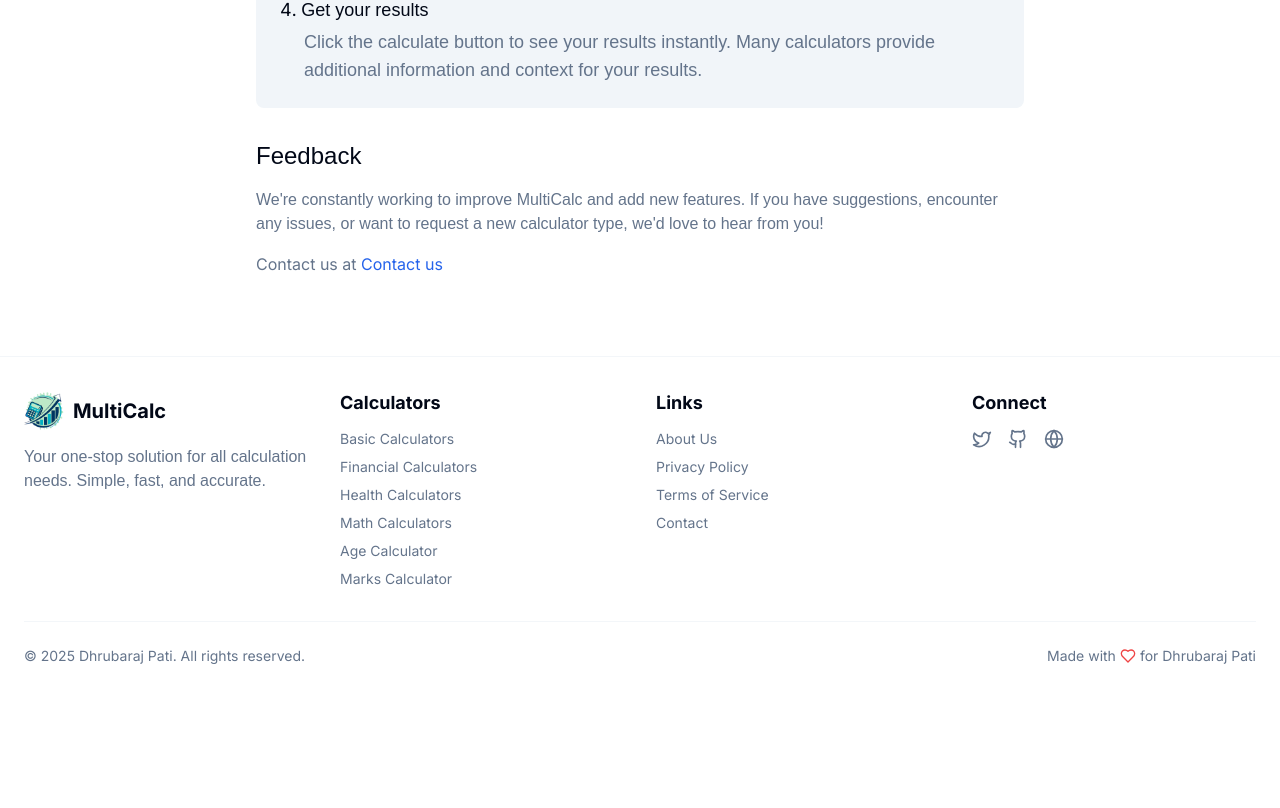
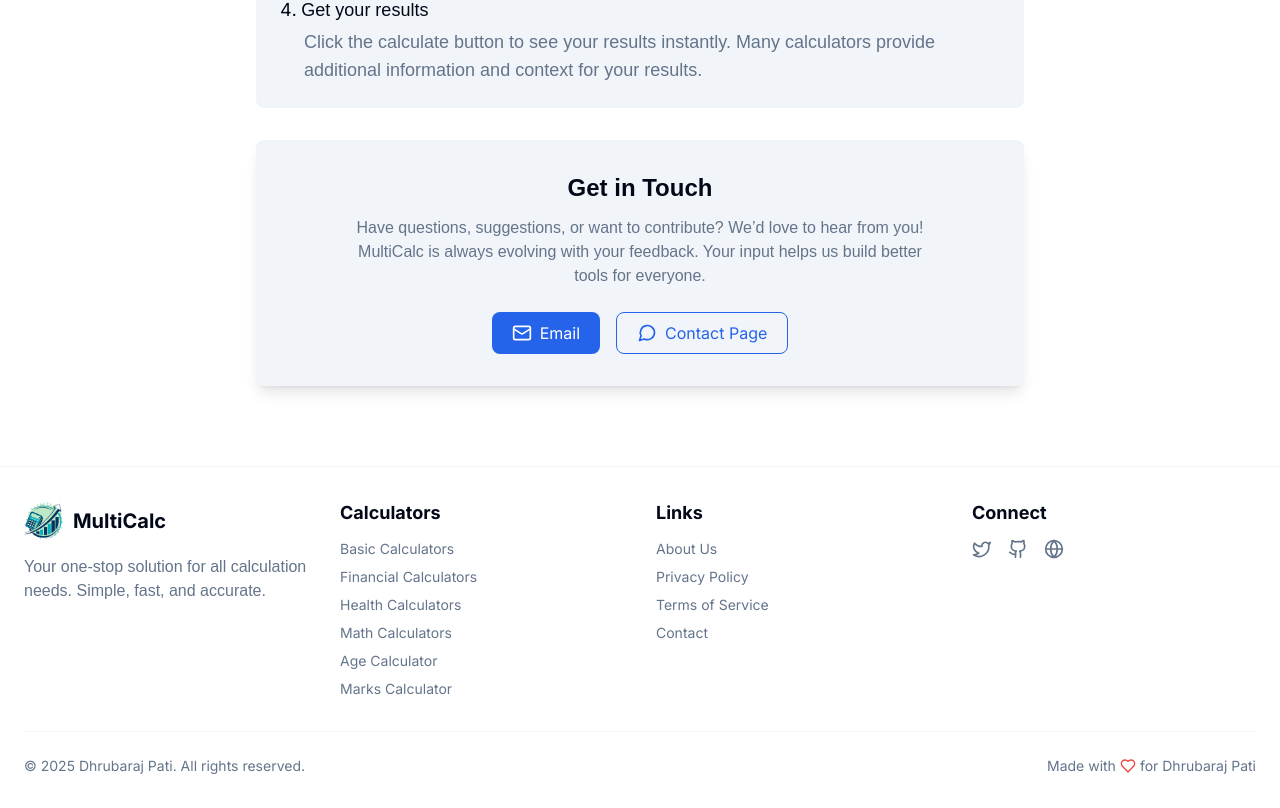
Before and after one commit to codewithdhruba01/MultiCalc, a React (Vite) app: page /about in a window 1280 px wide. Shown: the part 1398-2206 px from the top of the page. Before the commit the page ends 2096 px from the top, so only its background shows below. Built offline with nearby package versions, Linux system fonts and the light colour scheme; no server answers; a web font is replaced by a local one.

Commit message:
add Get in Touch section

```diff
--- a/src/pages/About.tsx
+++ b/src/pages/About.tsx
@@ -2,7 +2,7 @@ import { useEffect } from 'react'
 import { Container } from '@/components/ui/Container'
 import AOS from 'aos'
 import 'aos/dist/aos.css'
-import { Calculator, LayoutTemplate , Lightbulb, Zap } from 'lucide-react'
+import { Calculator, LayoutTemplate , Lightbulb, Zap, Mail, MessageCircle } from 'lucide-react'
 
 export default function About() {
   useEffect(() => {
@@ -35,6 +35,7 @@ export default function About() {
           </p>
 
           <div className="space-y-8">
+            {/* --- Mission Section --- */}
             <section
               className="bg-muted p-6 rounded-lg"
               data-aos="fade-up"
@@ -52,6 +53,7 @@ export default function About() {
               </p>
             </section>
 
+            {/* --- Features Section --- */}
             <section data-aos="fade-up" data-aos-delay="300">
               <h2 className="text-2xl font-bold mb-4 font-synonym">Features</h2>
               <div className="grid grid-cols-1 md:grid-cols-2 gap-6">
@@ -97,6 +99,7 @@ export default function About() {
               </div>
             </section>
 
+            {/* --- How to Use Section --- */}
             <section
               className="bg-muted p-6 rounded-lg"
               data-aos="fade-up"
@@ -131,17 +134,33 @@ export default function About() {
               </ol>
             </section>
 
-            <section data-aos="fade-up" data-aos-delay="900">
-              <h2 className="text-2xl font-medium mb-4 font-excon">Feedback</h2>
-              <p className="mb-4 font-satoshi text-muted-foreground">
-                We're constantly working to improve MultiCalc and add new features. If you have suggestions, encounter any issues, or want to request a new calculator type, we'd love to hear from you!
+            {/* --- Get in Touch Section (new) --- */}
+            <section
+              className="bg-muted p-8 rounded-lg text-center shadow-lg"
+              data-aos="fade-up"
+              data-aos-delay="1000"
+            >
+              <h2 className="text-2xl font-bold mb-3 font-excon">Get in Touch</h2>
+              <p className="text-muted-foreground mb-6 font-satoshi max-w-xl mx-auto">
+                Have questions, suggestions, or want to contribute? We’d love to hear from you!
+                MultiCalc is always evolving with your feedback. Your input helps us build better tools for everyone.
               </p>
-              <p className="text-muted-foreground">
-                Contact us at{' '}
-                <a href="contact" className="text-primary hover:underline">
-                  Contact us
+              <div className="flex justify-center gap-4">
+                <a
+                  href="mailto:pati.dhrubaraj@outlook.com"
+                  className="px-5 py-2 rounded-lg bg-primary text-white flex items-center gap-2 hover:opacity-90 transition"
+                >
+                  <Mail className="w-5 h-5" />
+                  Email
                 </a>
-              </p>
+                <a
+                  href="/contact"
+                  className="px-5 py-2 rounded-lg border border-primary text-primary flex items-center gap-2 hover:bg-primary hover:text-white transition"
+                >
+                  <MessageCircle className="w-5 h-5" />
+                  Contact Page
+                </a>
+              </div>
             </section>
           </div>
         </div>
```
